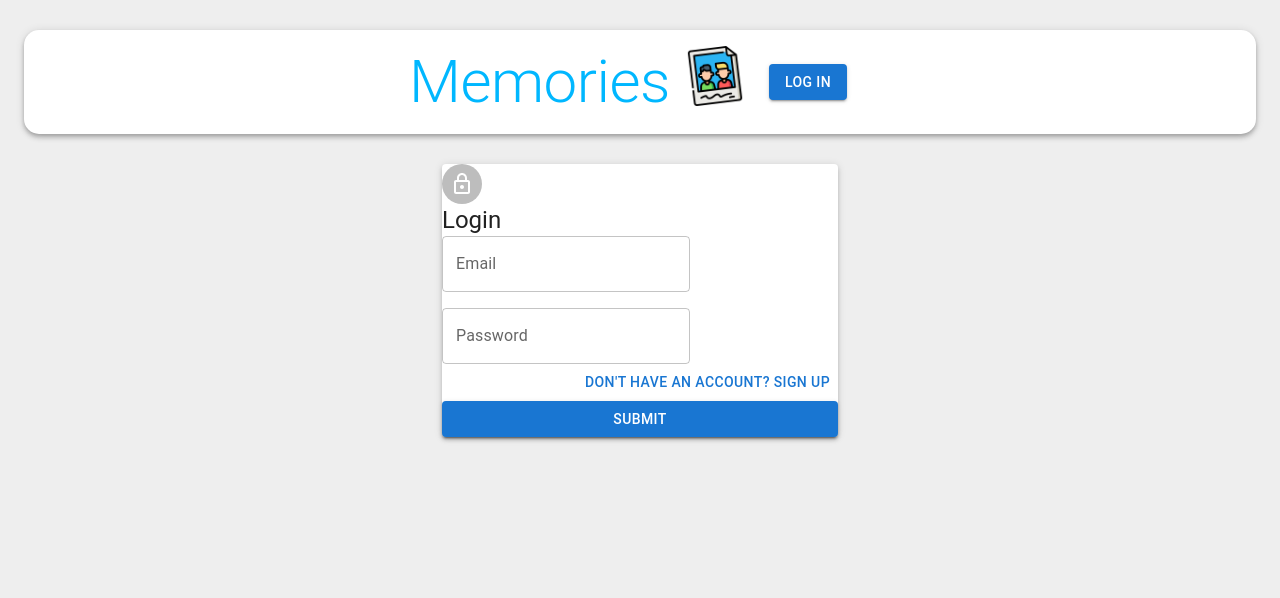
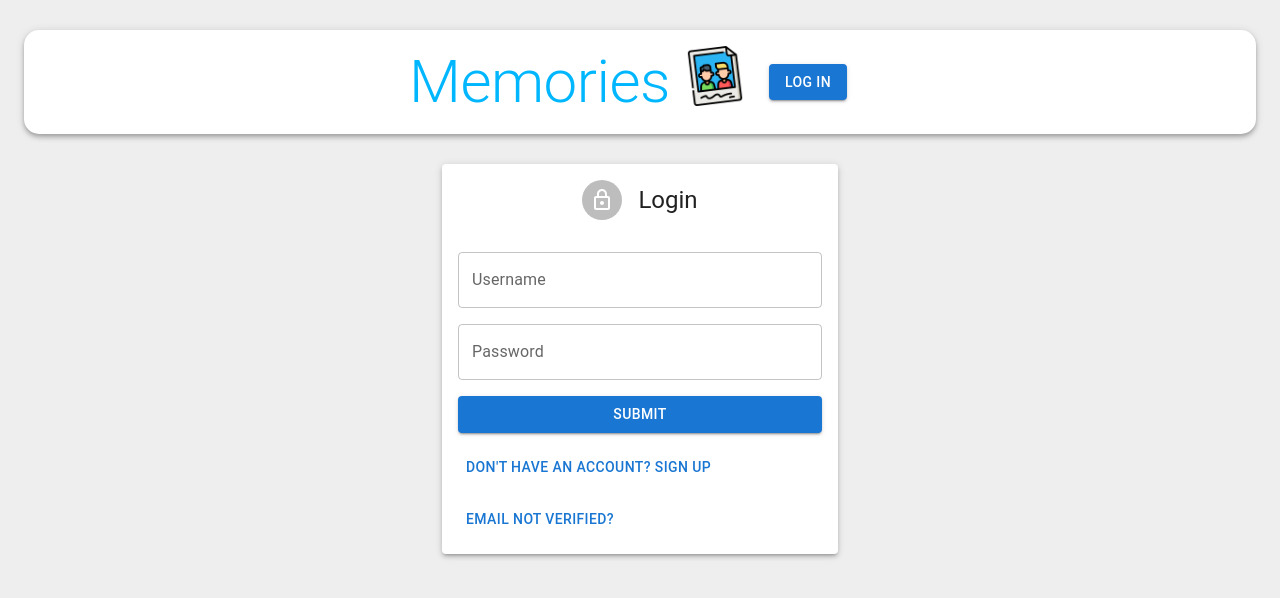
Before and after one commit to lamdan0901/memories-sharing, a React (Vite) app in the folder client/: page /auth in a window 1280 px wide. Shown: the top 598 px of the page. Built offline with nearby package versions, Linux system fonts and the light colour scheme; no server answers.

Commit message:
refactor code

```diff
--- a/client/src/apis/authSlice.ts
+++ b/client/src/apis/authSlice.ts
@@ -21,9 +21,30 @@ const authSlice = baseApi.injectEndpoints({
         body: payload,
       }),
     }),
+
+    verifyEmail: builder.mutation<void, any>({
+      query: (payload) => ({
+        method: "POST",
+        url: `${BASE_PATH}/verify-email`,
+        body: payload,
+      }),
+    }),
+
+    resendCode: builder.mutation<void, any>({
+      query: (payload) => ({
+        method: "POST",
+        url: `${BASE_PATH}/resend-code`,
+        body: payload,
+      }),
+    }),
   }),
 });
 
 export default authSlice;
 
-export const { useLogInMutation, useSignUpMutation } = authSlice;
+export const {
+  useLogInMutation,
+  useSignUpMutation,
+  useVerifyEmailMutation,
+  useResendCodeMutation,
+} = authSlice;
--- a/client/src/apis/index.ts
+++ b/client/src/apis/index.ts
@@ -25,9 +25,8 @@ const baseQuery: BaseQueryFn<
   string | FetchArgs,
   unknown,
   FetchBaseQueryError
-> = async (args, api, extraOptions) => {
-  return await customBaseQuery(args, api, extraOptions);
-};
+> = async (args, api, extraOptions) =>
+  await customBaseQuery(args, api, extraOptions);
 
 const baseApi = createApi({
   reducerPath: EDT_BASE_API_REDUCER_KEY,
--- a/client/src/components/Navbar/Navbar.tsx
+++ b/client/src/components/Navbar/Navbar.tsx
@@ -37,8 +37,8 @@ function Navbar() {
 
   function logOut() {
     localStorage.clear();
+    setCurrentUser(null);
     navigate("/auth", { replace: true });
-
     dispatch(setSnackMsg("You've logged out!"));
   }
 
--- a/client/src/pages/Auth/Auth.tsx
+++ b/client/src/pages/Auth/Auth.tsx
@@ -1,6 +1,7 @@
 import { LockOutlined } from "@mui/icons-material";
 import {
   Avatar,
+  Box,
   Button,
   Container,
   Grid,
@@ -10,7 +11,13 @@ import {
 } from "@mui/material";
 import React, { useState } from "react";
 import { useNavigate } from "react-router-dom";
-import { useLogInMutation, useSignUpMutation } from "../../apis/authSlice";
+
+import {
+  useLogInMutation,
+  useSignUpMutation,
+  useVerifyEmailMutation,
+  useResendCodeMutation,
+} from "../../apis/authSlice";
 import { setSnackMsg, setUser } from "../../App/App.reducer";
 import { useAppDispatch } from "../../store/store";
 
@@ -18,6 +25,7 @@ const initialData = {
   firstName: "",
   lastName: "",
   email: "",
+  username: "",
   password: "",
   confirmPassword: "",
 };
@@ -28,9 +36,13 @@ function Auth() {
 
   const [formData, setFormData] = useState(initialData);
   const [isSignUp, setIsSignUp] = useState(false);
+  const [needVerifying, setNeedVerifying] = useState(false);
+  const [verificationCode, setVerificationCode] = useState("");
 
   const [logIn, { status: logInStatus }] = useLogInMutation();
   const [signUp, { status: signUpStatus }] = useSignUpMutation();
+  const [verifyEmail, { status: verifyEmailStatus }] = useVerifyEmailMutation();
+  const [resendCode, { status: resendCodeStatus }] = useResendCodeMutation();
 
   async function handleSubmitForm(e: React.FormEvent<any>) {
     e.preventDefault();
@@ -43,9 +55,12 @@ function Auth() {
         }
         await signUp(formData).unwrap();
 
+        localStorage.setItem("email", formData.email);
         setFormData(initialData);
         setIsSignUp(false);
-        dispatch(setSnackMsg("Sign up successfully!"));
+        dispatch(
+          setSnackMsg("Sign up successfully! Verified code sent to your email")
+        );
         return;
       }
 
@@ -57,8 +72,35 @@ function Auth() {
       setFormData(initialData);
       dispatch(setSnackMsg("Log in successfully!"));
       navigate("/");
-    } catch (err) {
-      dispatch(setSnackMsg("Error occurred!"));
+    } catch (err: any) {
+      dispatch(setSnackMsg(err?.data?.message ?? "Error occurred!"));
+      console.log("err: ", err);
+    }
+  }
+
+  async function handleVerifyEmail() {
+    const email = localStorage.getItem("email");
+    if (!email) return;
+
+    try {
+      await verifyEmail({ email, verificationCode }).unwrap();
+      dispatch(setSnackMsg("Verify email successfully!"));
+      setNeedVerifying(false);
+    } catch (err: any) {
+      dispatch(setSnackMsg(err?.data?.message ?? "Error occurred!"));
+      console.log("err: ", err);
+    }
+  }
+
+  async function handleResendCode() {
+    const email = localStorage.getItem("email");
+    if (!email) return;
+
+    try {
+      await resendCode({ email }).unwrap();
+      dispatch(setSnackMsg("Resend code successfully!"));
+    } catch (err: any) {
+      dispatch(setSnackMsg(err?.data?.message ?? "Error occurred!"));
       console.log("err: ", err);
     }
   }
@@ -74,12 +116,21 @@ function Auth() {
   return (
     <Container component="main" maxWidth="xs">
       <Paper className="auth" elevation={3}>
+        <Box
+          p={2}
+          gap={2}
+          display="flex"
+          alignItems="center"
+          justifyContent="center"
+        >
           <Avatar className="auth__avatar">
             <LockOutlined />
           </Avatar>
           <Typography variant="h5">{isSignUp ? "Sign Up" : "Login"}</Typography>
+        </Box>
+
         <form className="auth__form" onSubmit={handleSubmitForm}>
-          <Grid container spacing={2}>
+          <Grid container spacing={2} sx={{ p: 2 }}>
             {isSignUp && (
               <>
                 <Grid xs={6} md={12} item>
@@ -88,6 +139,7 @@ function Auth() {
                     label="First name"
                     value={formData.firstName}
                     autoFocus
+                    fullWidth
                     onChange={handleChangeInput}
                   />
                 </Grid>
@@ -95,18 +147,31 @@ function Auth() {
                   <TextField
                     name="lastName"
                     label="Last name"
+                    fullWidth
                     value={formData.lastName}
+                    onChange={handleChangeInput}
+                  />
+                </Grid>
+                <Grid xs={6} md={12} item>
+                  <TextField
+                    type="email"
+                    name="email"
+                    value={formData.email}
+                    fullWidth
+                    label="Email"
                     onChange={handleChangeInput}
                   />
                 </Grid>
               </>
             )}
+
             <Grid xs={6} md={12} item>
               <TextField
-                type="email"
-                name="email"
-                value={formData.email}
-                label="Email"
+                type="text"
+                name="username"
+                value={formData.username}
+                fullWidth
+                label="Username"
                 onChange={handleChangeInput}
               />
             </Grid>
@@ -115,6 +180,7 @@ function Auth() {
                 type="password"
                 name="password"
                 value={formData.password}
+                fullWidth
                 label="Password"
                 onChange={handleChangeInput}
               />
@@ -125,33 +191,82 @@ function Auth() {
                   type="password"
                   name="confirmPassword"
                   value={formData.confirmPassword}
+                  fullWidth
                   label="Confirm Password"
                   onChange={handleChangeInput}
                 />
               </Grid>
             )}
-          </Grid>
 
-          <Grid container justifyContent="flex-end">
-            <Grid item>
-              <Button onClick={switchAuthMode}>
-                {isSignUp
-                  ? "Already have an account? Sign In"
-                  : "Don't have an account? Sign up "}
-              </Button>
-            </Grid>
-          </Grid>
-
+            <Grid xs={6} md={12} item>
               <Button
                 type="submit"
                 fullWidth
                 variant="contained"
                 color="primary"
                 className="auth__submit-btn"
-            disabled={logInStatus === "pending" || signUpStatus === "pending"}
+                disabled={
+                  logInStatus === "pending" || signUpStatus === "pending"
+                }
               >
                 Submit
               </Button>
+            </Grid>
+
+            <Grid item>
+              <Button onClick={switchAuthMode}>
+                {isSignUp
+                  ? "Already have an account? Log In"
+                  : "Don't have an account? Sign up "}
+              </Button>
+            </Grid>
+
+            {!isSignUp && (
+              <Grid
+                item
+                sx={{
+                  display: "flex",
+                  alignItems: "center",
+                  justifyContent: "space-between",
+                  width: "100%",
+                }}
+              >
+                <Button onClick={() => setNeedVerifying(!needVerifying)}>
+                  Email not verified?
+                </Button>
+                {needVerifying && (
+                  <Button
+                    disabled={resendCodeStatus === "pending"}
+                    onClick={handleResendCode}
+                  >
+                    Resend code
+                  </Button>
+                )}
+              </Grid>
+            )}
+
+            {needVerifying && !isSignUp && (
+              <Grid
+                item
+                sx={{ display: "flex", alignItems: "center", width: "100%" }}
+              >
+                <TextField
+                  type="text"
+                  name="verificationCode"
+                  value={verificationCode}
+                  fullWidth
+                  label="Verification Code"
+                  onChange={(e) => setVerificationCode(e.target.value)}
+                />
+                <Button
+                  disabled={!verificationCode || verifyEmailStatus == "pending"}
+                  onClick={handleVerifyEmail}
+                >
+                  Verify Now
+                </Button>
+              </Grid>
+            )}
+          </Grid>
         </form>
       </Paper>
     </Container>
--- a/client/src/pages/Home/Home.tsx
+++ b/client/src/pages/Home/Home.tsx
@@ -93,26 +93,22 @@ function Home() {
             value={searchValue.text}
             label="Search by name"
             onChange={handleSearchTextChange}
-            sx={{ width: "270px", minWidth: "200px" }}
+            sx={{
+              width: "270px",
+              minWidth: "200px",
+            }}
           />
           <TextField
             variant="outlined"
             name="tags"
             value={searchValue.tags}
-            label="Search by tag(s) (separated by . , or space)"
+            label="Search by tag(s)"
             onChange={handleSearchTextChange}
             sx={{ width: "270px", minWidth: "200px" }}
           />
 
           {user ? (
             <>
-              <Button
-                onClick={() => {
-                  setModelOpen(true);
-                }}
-              >
-                Add a new memory
-              </Button>
               <FormControlLabel
                 label="My Memories"
                 control={
@@ -123,6 +119,14 @@ function Home() {
                   />
                 }
               />
+              <Button
+                variant="outlined"
+                onClick={() => {
+                  setModelOpen(true);
+                }}
+              >
+                Add a new memory
+              </Button>
               <Form modalOpen={modalOpen} onModelOpen={handleModelOpen} />
             </>
           ) : (
```
Also changed, not shown: 1 other file (tests, documents, lock files or other folders). Lines whose indentation alone changed are shown as unchanged.
